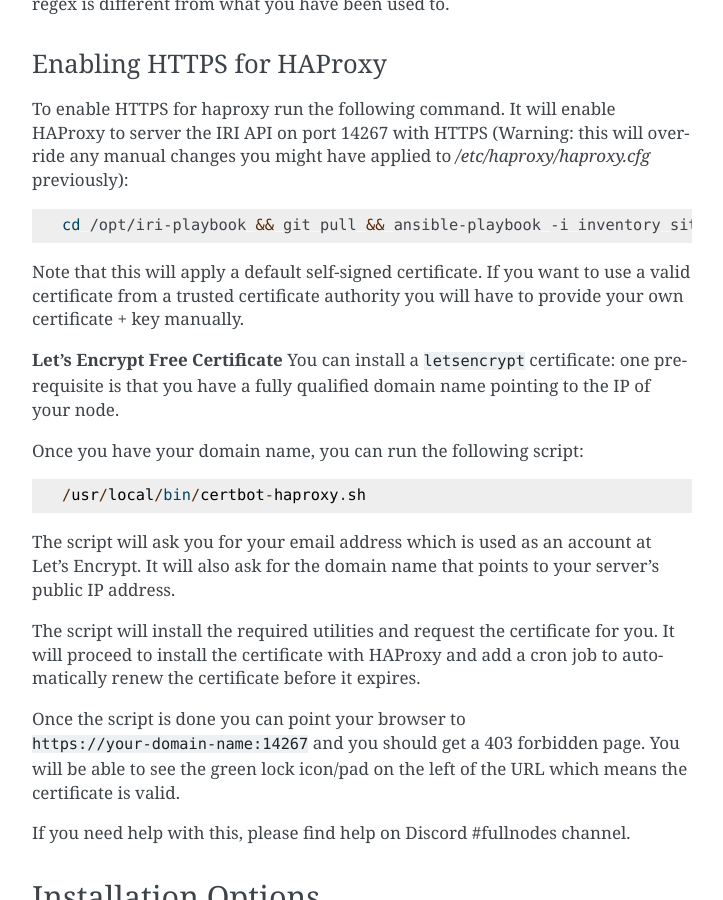
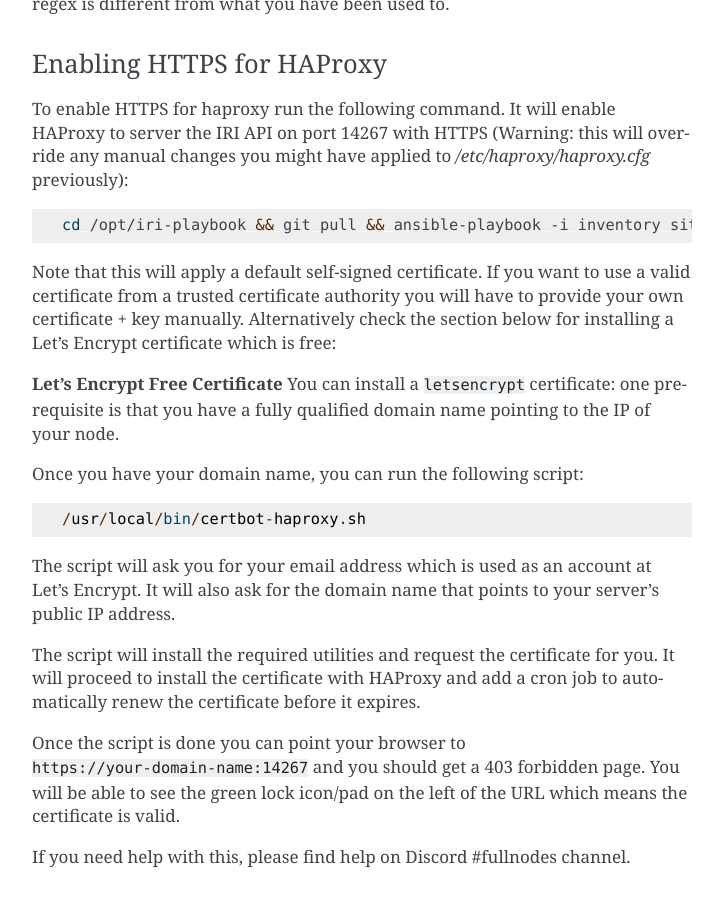
Before and after one commit to nuriel77/iri-playbook, a Sphinx documentation site: the page built from docs/appendix.rst, in a window 1280 px wide and 900 px high, scrolled down 13573 px. Shown: the whole window, without its empty margins (388-1111 px from the left). Built offline with Sphinx 7.4.7, drawn with Linux system fonts in a browser that asks for light colours.

Commit message:
Update docs

```diff
--- a/docs/appendix.rst
+++ b/docs/appendix.rst
@@ -603,7 +603,7 @@
 
   cd /opt/iri-playbook && git pull && ansible-playbook -i inventory site.yml -v --tags=iri_ssl,loadbalancer_role -e lb_bind_address=0.0.0.0 -e haproxy_https=yes -e overwrite=yes
 
-Note that this will apply a default self-signed certificate. If you want to use a valid certificate from a trusted certificate authority you will have to provide your own certificate + key manually.
+Note that this will apply a default self-signed certificate. If you want to use a valid certificate from a trusted certificate authority you will have to provide your own certificate + key manually. Alternatively check the section below for installing a Let's Encrypt certificate which is free:
 
 **Let's Encrypt Free Certificate** You can install a ``letsencrypt`` certificate: one prerequisite is that you have a fully qualified domain name pointing to the IP of your node.
 
```
